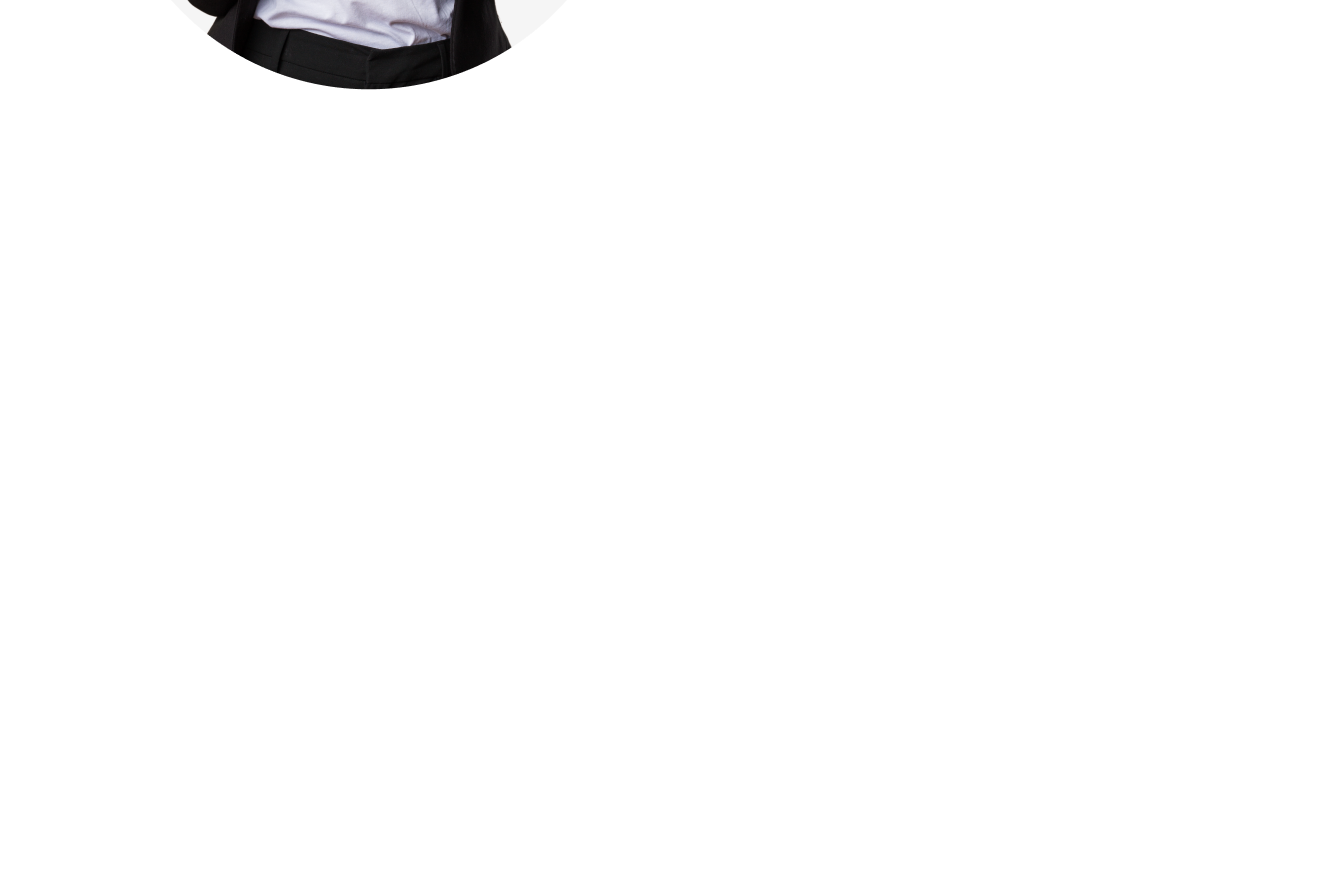
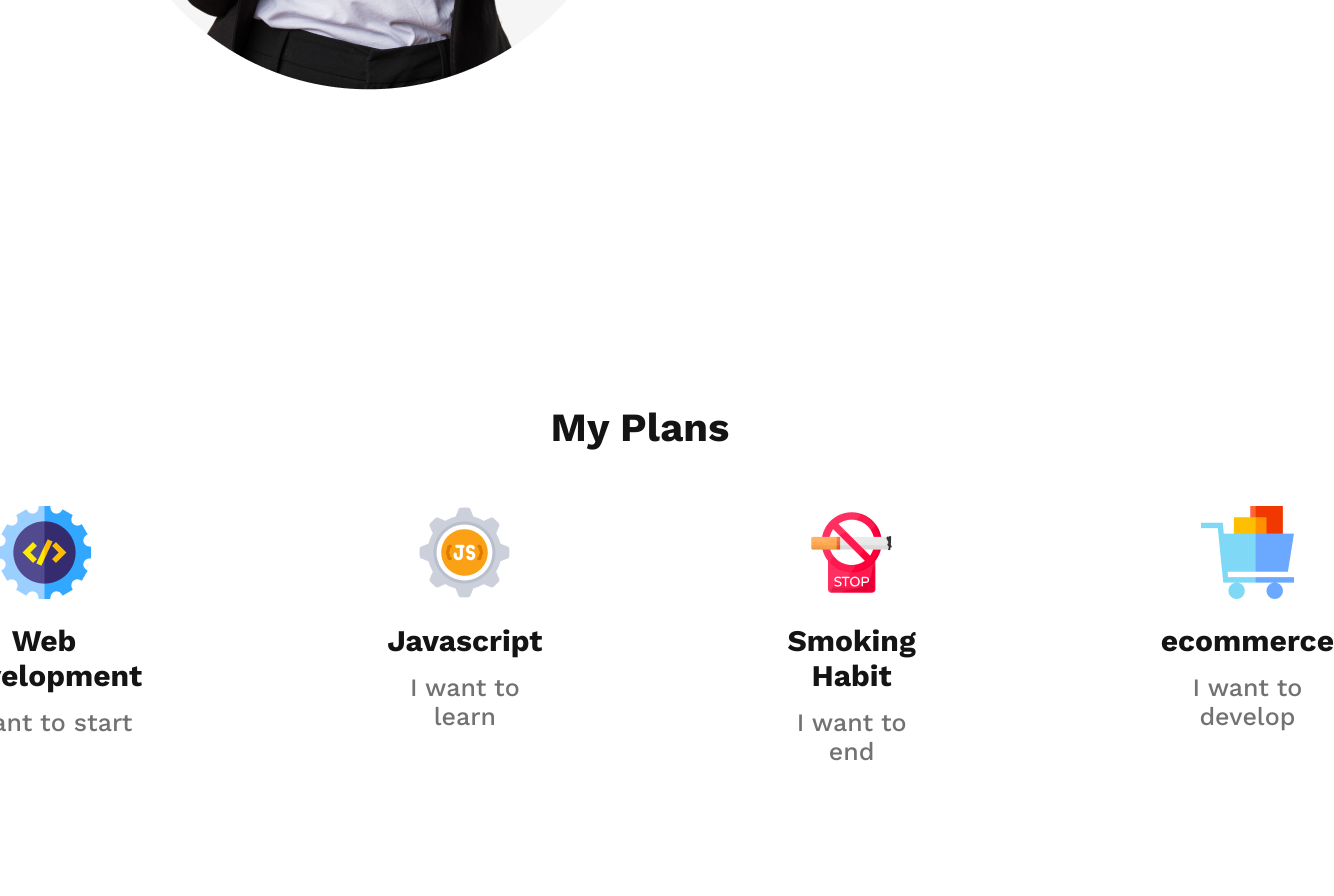
Before and after one commit to jakib462/new-year-project, a plain HTML site: page index.html in a window 1280 px wide. Shown: the part 1578-2474 px from the top of the page, 1334 px wide, since content can reach past the window. Before the commit the page ends 1982 px from the top, so only its background shows below. Drawn offline with nearby package versions, Linux system fonts and the light colour scheme.

Commit message:
added third page

```diff
--- a/index.html
+++ b/index.html
@@ -15,7 +15,7 @@
 </head>
 
 <body>
-    <header>
+ <header>
     <!-- this is first page -->
     <section class="banner-section">
 
@@ -25,7 +25,7 @@
       <button class="btn-primary">Contact Us</button>
     </div>
     </section>
-    </header>
+ </header>
 
 <main>
 
@@ -47,6 +47,32 @@
     </ul>
 </section>
 <!-- this is 3rd section -->
+ <section class="third-page-section">
+    <h3 class="third-page-title">My Plans</h3>
+    <div class="third-page-content">
+        <div class="third-page-container">
+            <img src="images/icons/web.png" alt="">
+            <h3 class="title">Web Development</h3>
+            <p class="content">I want to start</p>
+        </div>
+        <div class="third-page-container">
+            <img src="images/icons/js.png" alt="">
+            <h3 class="title">Javascript</h3>
+            <p class="content">I want to learn</p>
+        </div>
+        <div class="third-page-container">
+            <img src="images/icons/smoke.png" alt="">
+            <h3 class="title">Smoking Habit</h3>
+            <p class="content">I want to end</p>
+        </div>
+        <div class="third-page-container">
+            <img src="images/icons/ecom.png" alt="">
+            <h3 class="title">ecommerce</h3>
+            <p class="content">I want to develop</p>
+        </div>
+
+    </div>
+ </section>
 </main>
     <footer>
 
--- a/style.css
+++ b/style.css
@@ -96,3 +96,38 @@ ul li::before {
 .li-gap {
     padding-bottom: 8px;
 }
+/* third page style */
+.third-page-section {
+    display: flex;
+    flex-direction: column;
+    align-items: center;
+}
+.third-page-content {
+    display: flex;
+    gap: 245px;
+    padding-top: 55px;
+    padding-bottom: 130px;
+}
+.third-page-title {
+    color: #151414;
+    text-align: center;
+    font-size: 40px;
+    font-weight: 700;
+}
+.third-page-container {
+    text-align: center;
+}
+.title {
+    color: #151414;
+    /* text-align: center; */
+    font-size: 30px;
+    font-weight: 700;
+    padding-top: 20px;
+    padding-bottom: 15px;
+}
+.content {
+    color: #737272;
+    /* text-align: center; */
+    font-size: 25px;
+    font-weight: 500;
+}
```
